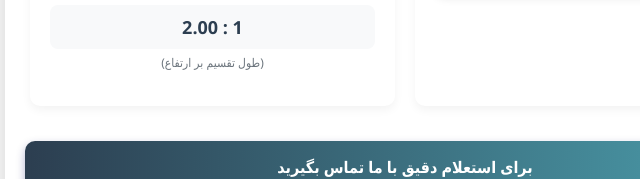
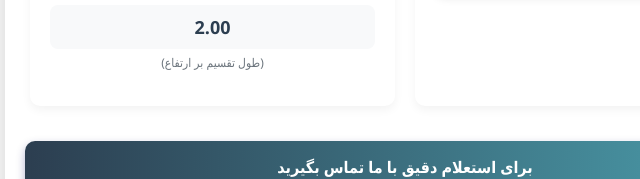
Before and after one commit to Moh3n90/led-calculator, a plain HTML site: page index.html in a window 1280 px wide. Shown: the part 583-762 px from the top of the page, 235-875 px from the left. Drawn offline with Linux system fonts and the light colour scheme.

Commit message:
Update index.html

```diff
--- a/index.html
+++ b/index.html
@@ -474,7 +474,7 @@
             return;
         }
         const ratio = (width / height).toFixed(2);
-        ratioResult.textContent = `${ratio} : 1`;
+        ratioResult.textContent = `${ratio}`;
     }
 
     indoorBtn.addEventListener('click', function() {
```
